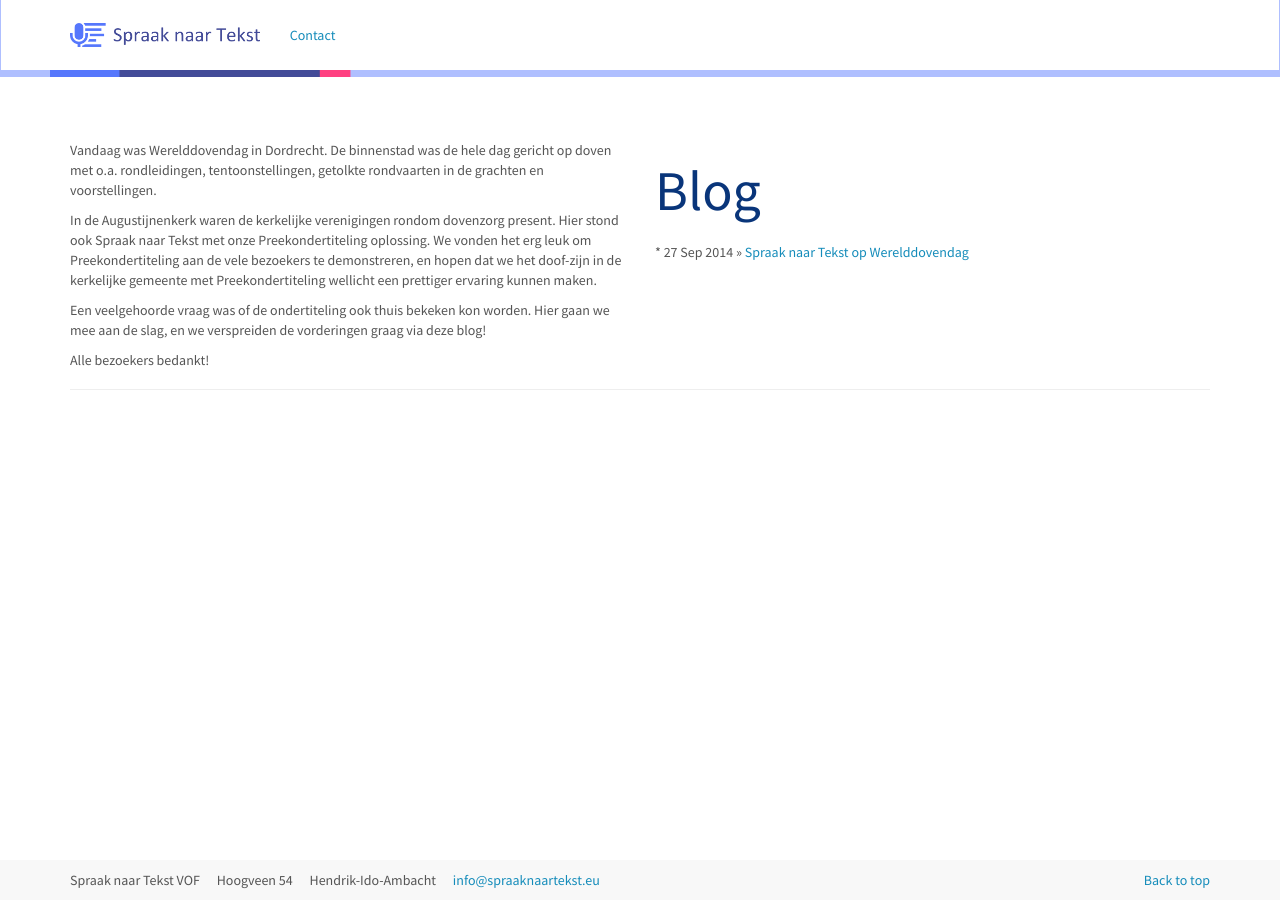
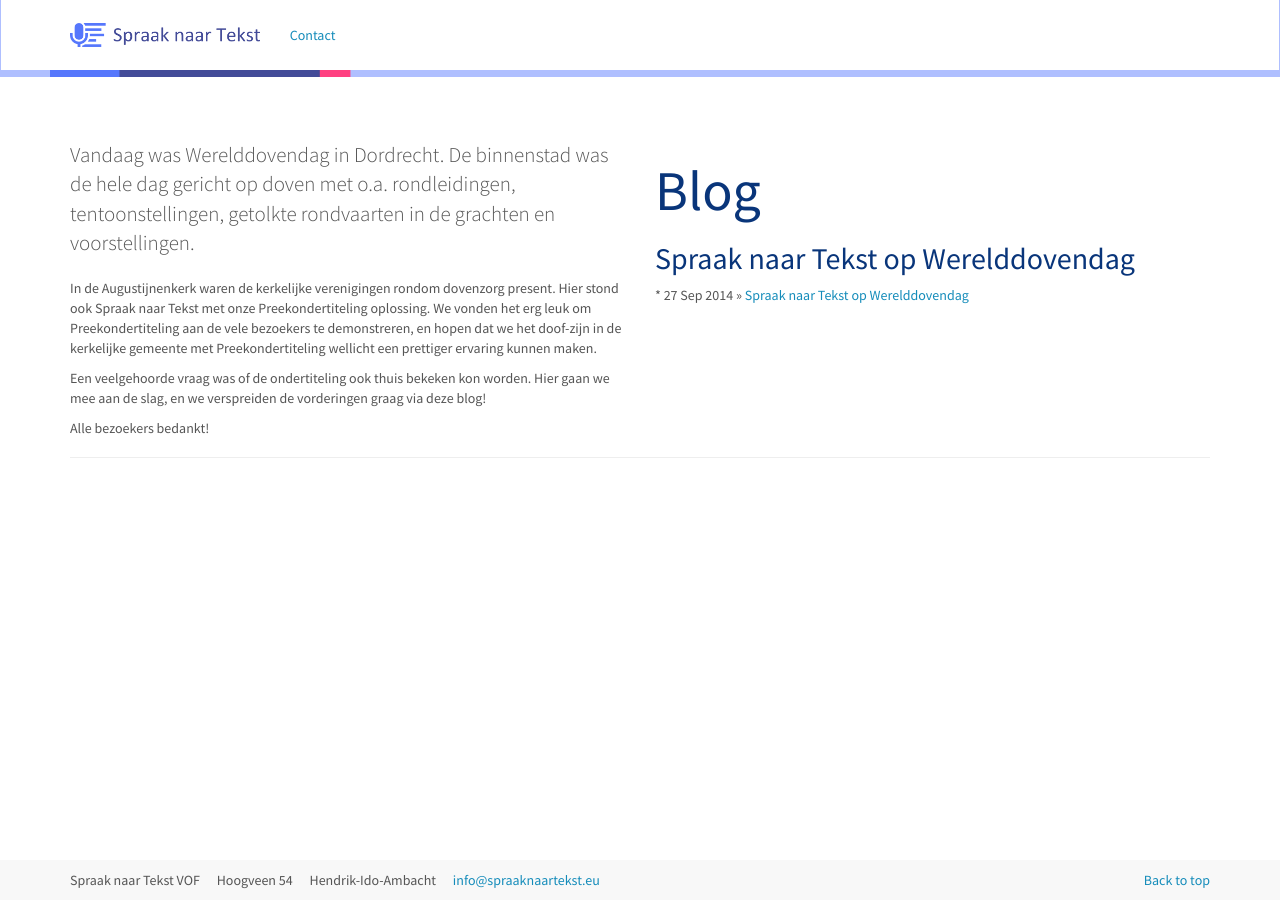
Before and after one commit to SpraakNaarTekst/Spraaknaartekst.eu-website, a Jekyll site: the page built from _posts/2014-09-27-spraak-naar-tekst-op-werelddovendag.html, in a window 1280 px wide. Built offline with Jekyll 4.4.1, drawn with Linux system fonts in a browser that asks for light colours; nearby versions of some CDN libraries.

Commit message:
Blog layout update

```diff
--- a/_layouts/nl/blog.html
+++ b/_layouts/nl/blog.html
@@ -8,7 +8,7 @@ layout: nl
             <div class="row">
 	            <div class="col-lg-6 pull-right">
 					<h1 class="hidden-xs">Blog</h1>
-					<h2>{{post.title}}</h2>
+					<h2>{{page.title}}</h2>
 					{% for post in site.posts %}
 						* {{ post.date | date_to_string }} &raquo; <a href="{{ post.url }}">{{ post.title }}</a> </br>
 					{% endfor %}
--- a/_posts/2014-09-27-spraak-naar-tekst-op-werelddovendag.html
+++ b/_posts/2014-09-27-spraak-naar-tekst-op-werelddovendag.html
@@ -3,6 +3,7 @@
 id: "nl/blog/werelddovendag" # used as unique pointer for links and translations
 translationGroup : "blog/werelddovendag" # all translations for this page are defined within that group. See _config.yml
 lang: "nl"
+categories: []
 
 layout: "nl/blog"
 title: "Spraak naar Tekst op Werelddovendag" # the page title will be prepended to common title
@@ -19,7 +20,7 @@ ogUrl: null
 
 ---
 
-<p>
+<p class="lead">
 	Vandaag was Werelddovendag in Dordrecht. De binnenstad was de hele dag gericht op doven met o.a. rondleidingen, tentoonstellingen, getolkte rondvaarten in de grachten en voorstellingen.
 </p>
 <p>
```
